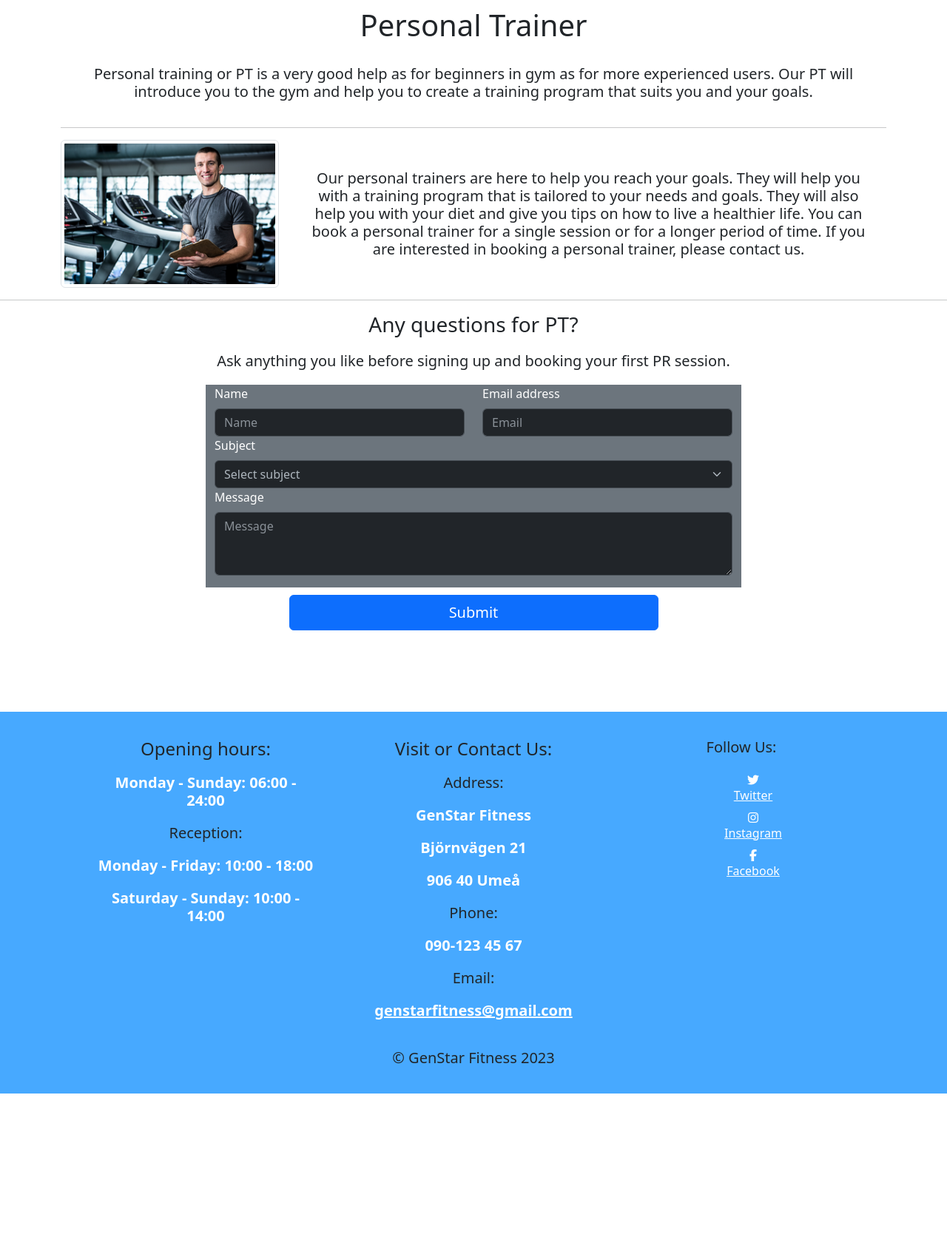
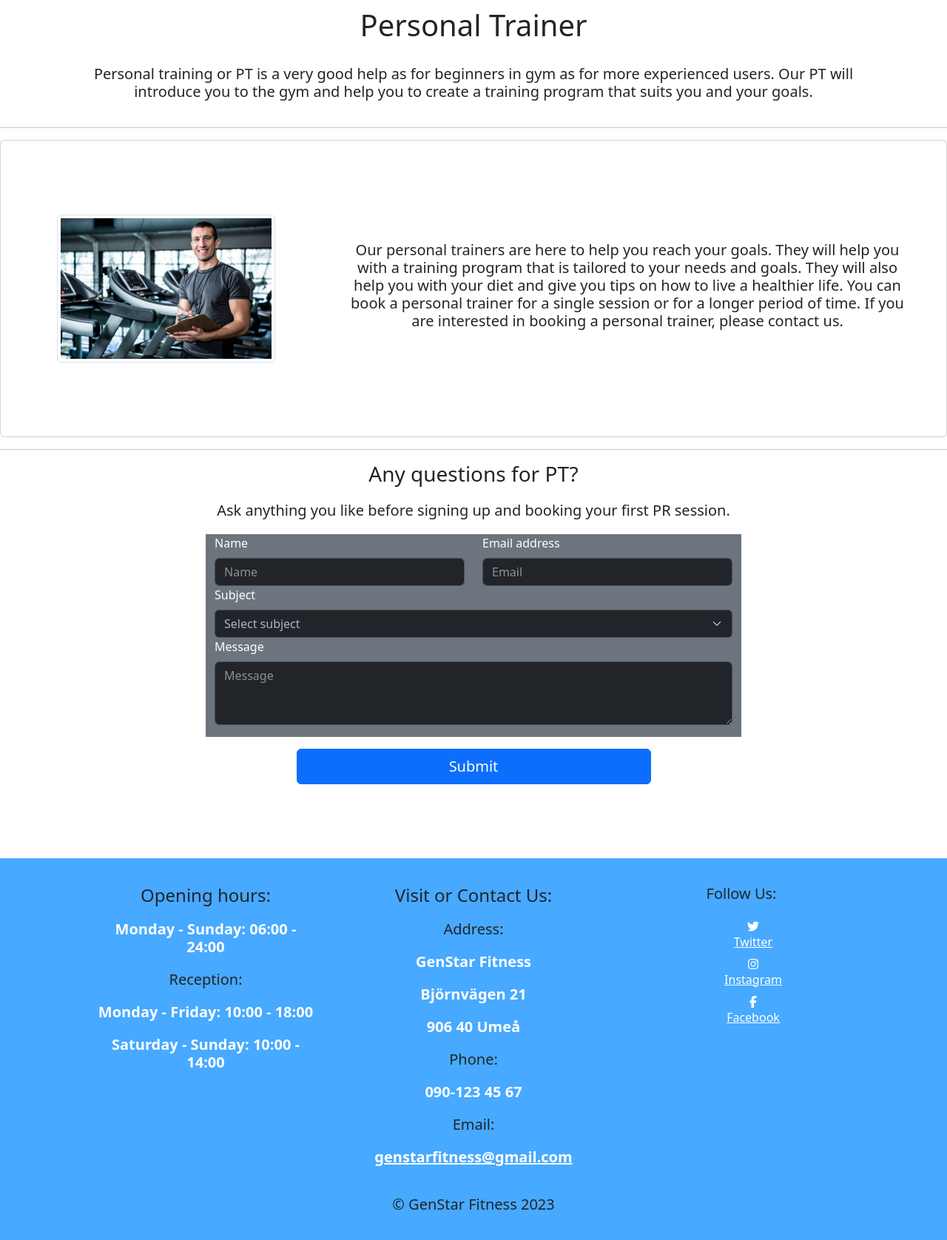
Before and after one commit to GenaGrig/genstar-fitness, a Django app: page /personal_trainer/ in a window 1280 px wide. Shown: the part 59-1735 px from the top of the page at 74% size. Before the commit the page ends 1537 px from the top, so only its background shows below. Run offline with Django 4.2, Linux system fonts and the light colour scheme; some libraries are stand-ins or nearby versions.

Commit message:
Fix: working on responsive design on all pages

```diff
--- /dev/null
+++ b/static/css/contact.css
@@ -0,0 +1,14 @@
+.google-map {
+    overflow:hidden;
+    padding-bottom:56.25%;
+    position:relative;
+    height:0;
+}
+
+.google-map iframe {
+    height: 100%;
+    width: 100%;
+    left: 0;
+    top: 0;
+    position: absolute;
+}
--- a/static/css/membership.css
+++ b/static/css/membership.css
@@ -48,3 +48,19 @@
     width: 100%;
     height: 300px;
 }
+
+/* Media queries */
+
+@media screen and (max-width: 768px) {
+    .card {
+        --bs-gutter-y: 0rem;
+        align-items: center;
+    }
+
+    .row {
+        display: flex;
+        flex-direction: column;
+        padding: 0;
+        margin: 0;
+    }
+}
--- a/static/css/personal_trainer.css
+++ /dev/null
@@ -1,3 +0,0 @@
-.submit-pt {
-    margin: 10px;
-}
--- a/static/css/style.css
+++ b/static/css/style.css
@@ -136,3 +136,28 @@
 .calendar {
     background-color: #ffffff;
 }
+
+/*Personal trainer */
+
+.submit-pt {
+    margin-top: 20px;
+}
+
+/* Google maps */
+
+.google-map {
+    overflow:hidden;
+    padding-bottom:56.25%;
+    position:relative;
+    height:0;
+}
+
+.google-map iframe {
+    height: 100%;
+    width: 100%;
+    left: 0;
+    top: 0;
+    position: absolute;
+}
+
+/* Media Queries */
--- a/templates/base.html
+++ b/templates/base.html
@@ -17,7 +17,7 @@
     <link rel="stylesheet" href="{% static 'css/style.css' %}">
     <link rel="stylesheet" href="{% static 'css/membership.css' %}">
     <link rel="stylesheet" href="{% static 'css/workouts.css' %}">
-    <link rel="stylesheet" href="{% static 'css/personal_trainer.css' %}">
+    <link rel="stylesheet" href="{% static 'css/contact.css' %}">
     <!-- Font Awesome -->
     <script src="https://kit.fontawesome.com/fa2786a92a.js" crossorigin="anonymous"></script>
     <title>GenStar Fitness</title>
--- a/templates/index.html
+++ b/templates/index.html
@@ -14,21 +14,21 @@
   </div>
   <div class="carousel-inner">
     <div class="carousel-item active">
-      <img src="{% static 'img/modern-gym.jpg' %}" class="d-block w-100" alt="...">
+      <img src="{% static 'img/modern-gym.jpg' %}" class="d-block w-100" alt="Modern gym photo">
       <div class="carousel-caption d-none d-md-block">
         <h5>Modern gym and cross-fit</h5>
         <p>Train as you wish - gym, cross-fit and workouts without limit!</p>
       </div>
     </div>
     <div class="carousel-item">
-      <img src="{% static 'img/running-fitness.jpg' %}" class="d-block w-100" alt="...">
+      <img src="{% static 'img/running-fitness.jpg' %}" class="d-block w-100" alt="Woman running on a running track">
       <div class="carousel-caption d-none d-md-block">
         <h5>Individual or group training</h5>
         <p>We have best educated personal trainers and instructors in town</p>
       </div>
     </div>
     <div class="carousel-item">
-      <img src="{% static 'img/fitness-for-all.webp' %}" class="d-block w-100" alt="...">
+      <img src="{% static 'img/fitness-for-all.webp' %}" class="d-block w-100" alt="A group of people training in gym">
       <div class="carousel-caption d-none d-md-block">
         <h5>Diverse workouts</h5>
         <p>We have most popular workouts for any groups and ages</p>
--- a/templates/personal_trainer.html
+++ b/templates/personal_trainer.html
@@ -13,19 +13,24 @@
             goals.
         </h5>
     </div>
+</div>
     <hr>
-    <div class="d-flex align-items-center">
-        <div class="flex-shrink-0">
+
+<div class="card" style="max-width: 100%;">
+    <div class="row g-0">
+        <div class="col-md-4">
             <img src="{% static 'img/trainer1resized.png' %}" alt="personal-trainer-picture"
                 class="img-thumbnail mx-auto">
         </div>
-        <div class="flex-grow-1 ms-3">
+        <div class="col-md-8">
+            <div class="card-body">
                 <h5>Our personal trainers are here to help you reach your goals. They will help you with a
                     training program that is tailored to your needs and goals. They will also help you with
                     your diet and give you tips on how to live a healthier life. You can book a personal
                     trainer for a single session or for a longer period of time. If you are interested in
                     booking a personal trainer, please contact us.
                 </h5>
+            </div>
         </div>
     </div>
 </div>
@@ -66,7 +71,7 @@
                 <p></p>
             </div>
             <div class="d-grid gap-2 col-6 mx-auto">
-                <button class="btn btn-primary submit-pt" type="submit">Submit</button>
+                <button class="btn btn-primary submit-pt mt-3" type="submit">Submit</button>
             </div>
         </div>
     </div>
```
Also changed, not shown: templates/contact.html (+6 -6 lines), templates/membership.html (+4 -4 lines). Lines whose indentation alone changed are shown as unchanged.
